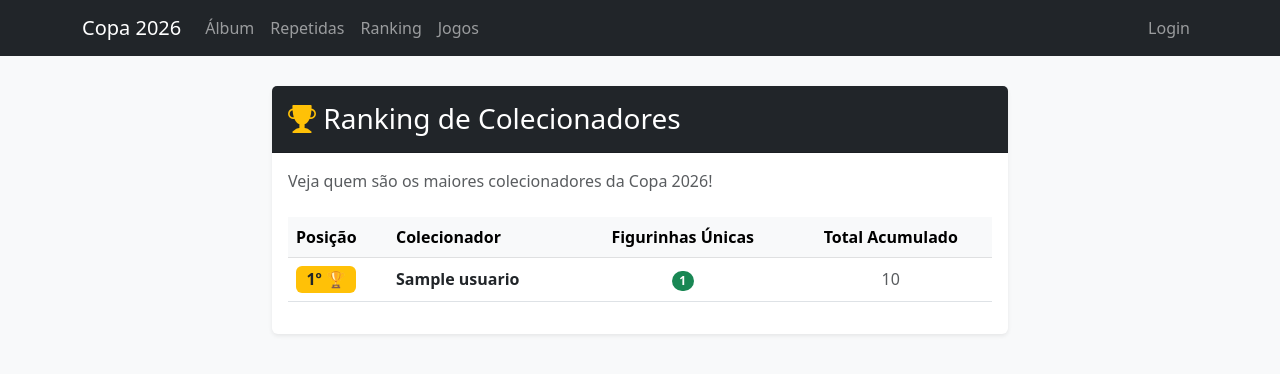
After one commit to pdro1812/copa2026, a PHP site: page /index.php?url=ranking in a window 1280 px wide. The commit adds this page. Shown: the top 374 px of the page. Run offline with PHP 8.4, Linux system fonts and the light colour scheme; tables that the repository leaves empty hold one stand-in row (values such as "Sample post").

Commit message:
ranking de figurinhas, tela de repetidas, e tela inicial

```diff
--- a/app/Controllers/AlbumController.php
+++ b/app/Controllers/AlbumController.php
@@ -38,4 +38,17 @@ class AlbumController {
         $view = '../app/Views/detalhes_selecao.php';
         require __DIR__ . '/../Views/layout.php';
     }
+
+    public function repetidas() {
+        if (!isset($_SESSION['usuario_id'])) {
+            header('Location: index.php?url=login');
+            exit;
+        }
+
+        $albumModel = new Album();
+        $jogadores = $albumModel->getRepetidas($_SESSION['usuario_id']);
+
+        $view = '../app/Views/repetidas.php';
+        require __DIR__ . '/../Views/layout.php';
+    }
 }
--- a/app/Models/Album.php
+++ b/app/Models/Album.php
@@ -98,6 +98,19 @@ class Album {
         return $progresso;
     }
 
+    public function getRepetidas($usuarioId) {
+        $stmt = $this->db->prepare("
+            SELECT j.*, s.nome as selecao_nome, s.sigla, s.bandeira_url, uf.quantidade
+            FROM usuario_figurinhas uf
+            JOIN jogadores j ON uf.jogador_id = j.id
+            JOIN selecoes s ON j.selecao_id = s.id
+            WHERE uf.usuario_id = :uid AND uf.quantidade > 1
+            ORDER BY s.nome, j.codigo_figurinha
+        ");
+        $stmt->execute([':uid' => $usuarioId]);
+        return $stmt->fetchAll(PDO::FETCH_ASSOC);
+    }
+
     public function drawRandomJogadores($limit = 5) {
         $stmt = $this->db->query("SELECT j.id, j.nome, j.posicao, j.foto_url, j.codigo_figurinha, s.nome as selecao_nome, s.sigla
                                   FROM jogadores j
--- a/app/Models/Usuario.php
+++ b/app/Models/Usuario.php
@@ -25,4 +25,15 @@ class Usuario {
         $stmt->bindParam(':senha', $hash);
         return $stmt->execute();
     }
+
+    public function getRanking() {
+        // Query para contar figurinhas únicas por usuário
+        $sql = "SELECT u.nome, COUNT(uf.jogador_id) as total_unicas, SUM(uf.quantidade) as total_figurinhas
+                FROM usuarios u
+                LEFT JOIN usuario_figurinhas uf ON u.id = uf.usuario_id
+                GROUP BY u.id
+                ORDER BY total_unicas DESC, total_figurinhas DESC
+                LIMIT 10";
+        return $this->db->query($sql)->fetchAll(PDO::FETCH_ASSOC);
+    }
 }
--- a/app/Views/abrir_pacote.php
+++ b/app/Views/abrir_pacote.php
@@ -21,7 +21,7 @@
 
 <div class="text-center py-5">
     <div id="setup-view">
-        <h2 class="mb-4">📦 Pacotinho de Figurinhas</h2>
+        <h2 class="mb-4">Pacotinho de Figurinhas</h2>
         <p class="lead">Você está prestes a abrir um pacote com 5 figurinhas aleatórias!</p>
         <button id="btn-open-pack" class="btn btn-warning btn-lg px-5 shadow">Abrir Meu Pacote!</button>
     </div>
--- a/app/Views/layout.php
+++ b/app/Views/layout.php
@@ -6,6 +6,8 @@
     <title>Álbum Copa 2026</title>
     <!-- Bootstrap 5 CSS -->
     <link href="https://cdn.jsdelivr.net/npm/bootstrap@5.3.0/dist/css/bootstrap.min.css" rel="stylesheet">
+    <!-- Bootstrap Icons -->
+    <link rel="stylesheet" href="https://cdn.jsdelivr.net/npm/bootstrap-icons@1.11.1/font/bootstrap-icons.css">
     <style>
         body { background-color: #f8f9fa; }
         .navbar { margin-bottom: 30px; }
@@ -23,6 +25,12 @@
             <ul class="navbar-nav me-auto">
                 <li class="nav-item">
                     <a class="nav-link" href="index.php?url=album">Álbum</a>
+                </li>
+                <li class="nav-item">
+                    <a class="nav-link" href="index.php?url=repetidas">Repetidas</a>
+                </li>
+                <li class="nav-item">
+                    <a class="nav-link" href="index.php?url=ranking">Ranking</a>
                 </li>
                 <li class="nav-item">
                     <a class="nav-link" href="index.php?url=jogos">Jogos</a>
--- /dev/null
+++ b/app/Views/ranking.php
@@ -0,0 +1,55 @@
+<div class="row justify-content-center">
+    <div class="col-md-8">
+        <div class="card shadow-sm border-0">
+            <div class="card-header bg-dark text-white p-3">
+                <h3 class="mb-0"><i class="bi bi-trophy-fill text-warning"></i> Ranking de Colecionadores</h3>
+            </div>
+            <div class="card-body">
+                <p class="text-muted mb-4">Veja quem são os maiores colecionadores da Copa 2026!</p>
+
+                <div class="table-responsive">
+                    <table class="table table-hover align-middle">
+                        <thead class="table-light">
+                            <tr>
+                                <th width="100">Posição</th>
+                                <th>Colecionador</th>
+                                <th class="text-center">Figurinhas Únicas</th>
+                                <th class="text-center">Total Acumulado</th>
+                            </tr>
+                        </thead>
+                        <tbody>
+                            <?php if (empty($ranking)): ?>
+                                <tr>
+                                    <td colspan="4" class="text-center py-4 text-muted">Nenhum colecionador encontrado.</td>
+                                </tr>
+                            <?php else: ?>
+                                <?php foreach ($ranking as $index => $row): ?>
+                                    <tr>
+                                        <td>
+                                            <?php if ($index === 0): ?>
+                                                <span class="badge bg-warning text-dark fs-6">1º 🏆</span>
+                                            <?php elseif ($index === 1): ?>
+                                                <span class="badge bg-secondary fs-6">2º 🥈</span>
+                                            <?php elseif ($index === 2): ?>
+                                                <span class="badge bg-danger fs-6" style="background-color: #cd7f32 !important;">3º 🥉</span>
+                                            <?php else: ?>
+                                                <span class="ms-2 fw-bold text-muted"><?= $index + 1 ?>º</span>
+                                            <?php endif; ?>
+                                        </td>
+                                        <td class="fw-bold"><?= $row['nome'] ?></td>
+                                        <td class="text-center">
+                                            <span class="badge bg-success rounded-pill"><?= $row['total_unicas'] ?></span>
+                                        </td>
+                                        <td class="text-center text-muted">
+                                            <?= $row['total_figurinhas'] ?: 0 ?>
+                                        </td>
+                                    </tr>
+                                <?php endforeach; ?>
+                            <?php endif; ?>
+                        </tbody>
+                    </table>
+                </div>
+            </div>
+        </div>
+    </div>
+</div>
--- a/public/index.php
+++ b/public/index.php
@@ -18,26 +18,8 @@ $album = new AlbumController();
 
 switch ($url) {
     case 'home':
-        $view = null;
-        require 'app/Views/layout.php';
-        ?>
-        <div class="row justify-content-center mt-5">
-            <div class="col-md-8">
-                <div class="card shadow border-0">
-                    <div class="card-body text-center p-5">
-                        <h1 class="display-4 mb-4">Bem-vindo ao Álbum Virtual</h1>
-                        <p class="lead mb-5 text-muted">Gerencie sua coleção de figurinhas e acompanhe os jogos da Copa 2026.</p>
-
-                        <div class="d-grid gap-3 d-sm-flex justify-content-sm-center">
-                            <a href="index.php?url=album" class="btn btn-primary btn-lg px-4">Meu Álbum</a>
-                            <a href="index.php?url=abrir_pacote" class="btn btn-success btn-lg px-4">Abrir Pacotinho</a>
-                            <a href="index.php?url=sync_fifa" class="btn btn-outline-warning btn-lg px-4">Sincronizar FIFA</a>
-                        </div>
-                    </div>
-                </div>
-            </div>
-        </div>
-        <?php
+        $view = '../app/Views/home.php';
+        require '../app/Views/layout.php';
         break;
 
     case 'album':
@@ -46,6 +28,17 @@ switch ($url) {
 
     case 'album_selecao':
         $album->verSelecao();
+        break;
+
+    case 'repetidas':
+        $album->repetidas();
+        break;
+
+    case 'ranking':
+        $userModel = new Usuario();
+        $ranking = $userModel->getRanking();
+        $view = '../app/Views/ranking.php';
+        require '../app/Views/layout.php';
         break;
 
     case 'sync_fifa':
```
Also changed, not shown: app/Views/home.php (added, +94 -0 lines), app/Views/repetidas.php (added, +107 -0 lines).
